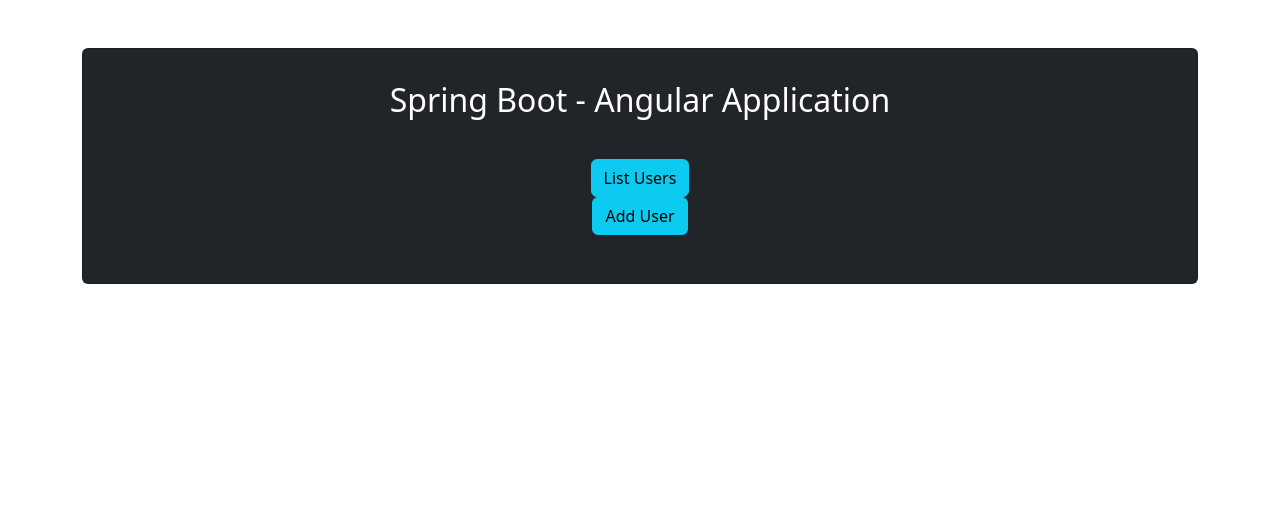
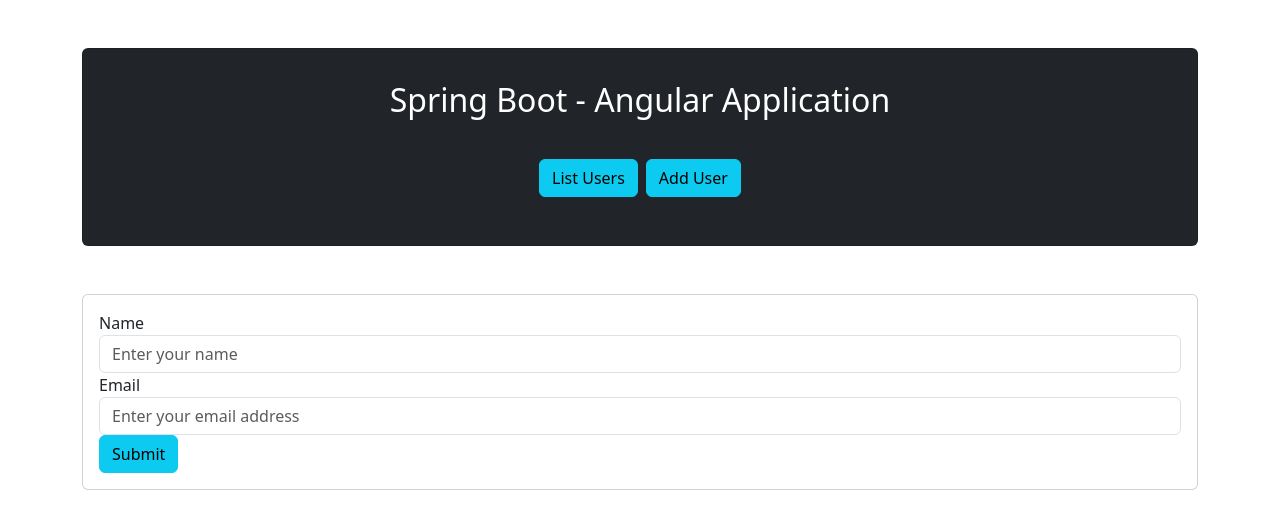
Before and after one commit to cristinajim30/finalprojectFSW, an Angular app in the folder frontend/usersapp/: page /adduser in a window 1280 px wide. Before the commit this address led to /. Shown: the top 528 px of the page. Built offline with nearby package versions, Linux system fonts and the light colour scheme.

Commit message:
finish all the instructions for introduction

```diff
--- a/frontend/usersapp/src/app/app-routing.module.ts
+++ b/frontend/usersapp/src/app/app-routing.module.ts
@@ -1,8 +1,11 @@
 import { NgModule } from '@angular/core';
 import { RouterModule, Routes } from '@angular/router';
+import { UserListComponent } from './component/user-list/user-list.component';
+import { UserFormComponent } from './component/user-form/user-form.component';
 
 const routes: Routes = [
-  //{path: 'users',}
+  {path: 'users', component: UserListComponent},
+  {path: 'adduser', component: UserFormComponent}
 ];
 
 @NgModule({
--- a/frontend/usersapp/src/app/app.component.html
+++ b/frontend/usersapp/src/app/app.component.html
@@ -5,8 +5,8 @@
         <div class="card-body">
           <h2 class="card-title text-center text-white py-3"> {{title}}</h2>
           <ul class="text-center list-inline py-3">
-            <li class="list-inline item"><a routerlink="/users" class="btn btn-info">List Users</a></li>
-            <li class="list-inline item"><a routerlink="/adduser" class="btn btn-info">Add User</a></li>
+            <li class="list-inline-item"><a href="/users" routerlink="/users" class="btn btn-info">List Users</a></li>
+            <li class="list-inline-item"><a href="/adduser" routerlink="/adduser" class="btn btn-info">Add User</a></li>
           </ul>
         </div>
       </div>
--- a/frontend/usersapp/src/app/app.module.ts
+++ b/frontend/usersapp/src/app/app.module.ts
@@ -6,6 +6,8 @@
 import { UserListComponent } from './component/user-list/user-list.component';
 import { UserFormComponent } from './component/user-form/user-form.component';
 import { FormsModule } from '@angular/forms';
+import { HttpClientModule } from '@angular/common/http';
+import { UserServiceService } from './services/user-service.service';
 
 @NgModule({
   declarations: [
@@ -16,10 +18,12 @@
   imports: [
     BrowserModule,
     FormsModule,
+    HttpClientModule,
     AppRoutingModule
   ],
   providers: [
     provideClientHydration()
+    //UserServiceService
   ],
   bootstrap: [AppComponent]
 })
--- a/frontend/usersapp/src/app/component/user-form/user-form.component.css
+++ b/frontend/usersapp/src/app/component/user-form/user-form.component.css
@@ -0,0 +1,3 @@
+ .alert{
+    /*display: none;*/
+}
--- a/frontend/usersapp/src/app/component/user-form/user-form.component.html
+++ b/frontend/usersapp/src/app/component/user-form/user-form.component.html
@@ -7,15 +7,17 @@
                 class="form-control" id="name" name="name" placeholder="Enter your name"
                 required #name="ngModel">
             </div>
-            <div [hidden]="!name.pristine" class="alert alert-danger">Name is required</div>
+            <div *ngIf="!name.pristine" class="alert alert-danger">Name is required</div>
+
             <div class="form-group">
                 <label for="email">Email</label>
                 <input type="text" [(ngModel)]="user.email"
                 class="form-control" id="email" name="email" placeholder="Enter your email address"
                 required #email="ngModel">
-                <div [hidden]="!email.pristine" class="alert alert-danger">Email is required</div>
+                <div *ngIf="!email.pristine" class="alert alert-danger">Email is required</div>
             </div>
-            <button type="submit" [disabled]="!userForm.form.valid" class="btn btn-info">Submit</button>
+
+            <button type="submit" *ngIf="!userForm.form.valid" class="btn btn-info">Submit</button>
         </form>
     </div>
 </div>
```
